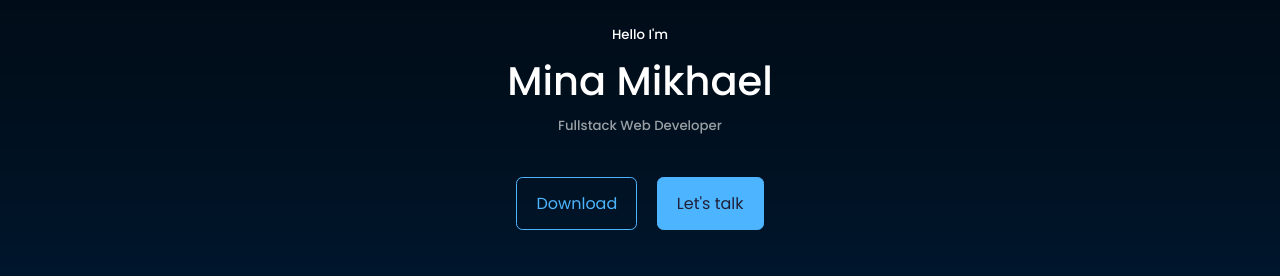
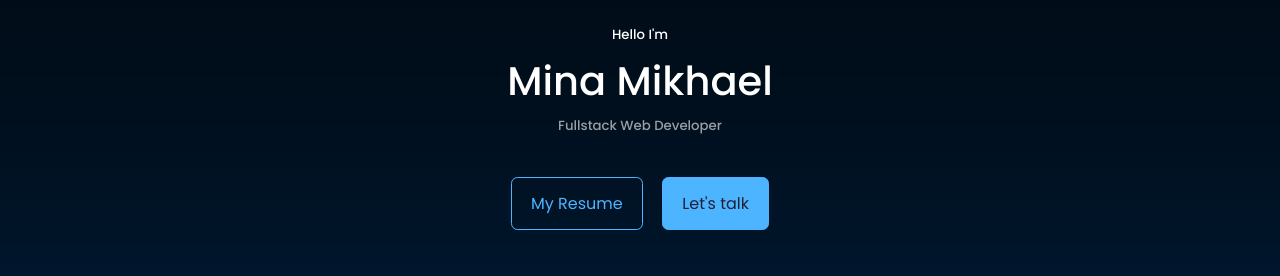
Before and after one commit to mina-mikhael/portfolio-with-react, a React (Create React App) app: page / in a window 1280 px wide. Shown: the top 276 px of the page. Built offline with nearby package versions, Linux system fonts and the light colour scheme.

Commit message:
added resume

```diff
--- a/src/components/header/Header.jsx
+++ b/src/components/header/Header.jsx
@@ -1,6 +1,6 @@
 import React from "react";
 import "./header.css";
-import image11 from "../../assets/image11.jpg";
+import resume from "../../assets/mina_mikhael_resume.pdf";
 import me from "../../assets/me.png";
 //icons imports
 import { BsLinkedin, BsGithub, BsTwitter } from "react-icons/bs";
@@ -13,8 +13,8 @@ const Header = () => {
         <h1>Mina Mikhael</h1>
         <h5 className="text-light">Fullstack Web Developer</h5>
         <div className="cta">
-          <a href={image11} download className="btn">
-            Download
+          <a href={resume} download className="btn">
+            My Resume
           </a>
           <a href="#contacts" className="btn btn-primary">
             Let's talk
```
Also changed, not shown: 1 other file (tests, documents, lock files or other folders).
